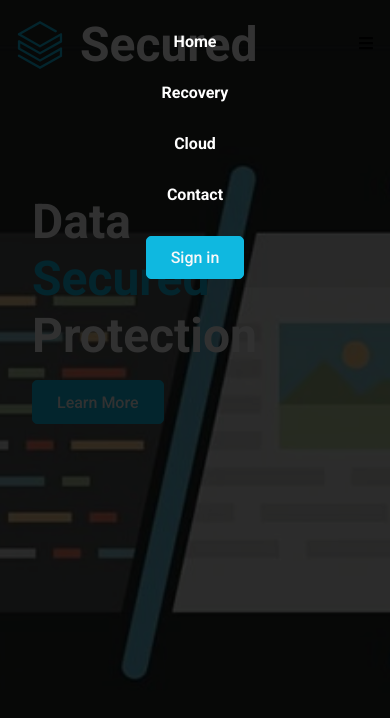
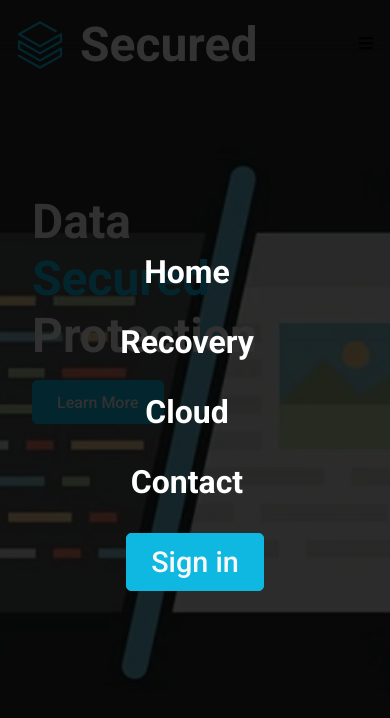
Before and after one commit to MardonovD/counter-redux-conntect, a React (Create React App) app: page / in a window 390 px wide. Shown: the top 718 px of the page. Built offline with nearby package versions, Linux system fonts and the light colour scheme.

Commit message:
navbar for mobile

```diff
--- a/src/components/navbar/NavbarStyle.css
+++ b/src/components/navbar/NavbarStyle.css
@@ -56,6 +56,16 @@
     background: rgba(0, 0, 0, 0.8);
     width: 100%;
     top: 0;
+    left: 0;
+    align-items: center;
+    justify-content: center;
     height: 100vh;
   }
+  .navbar li {
+    margin-right: 1rem;
+    font-size: 2rem;
+  }
+  .navbar button {
+    font-size: 1.8rem;
+  }
 }
```
